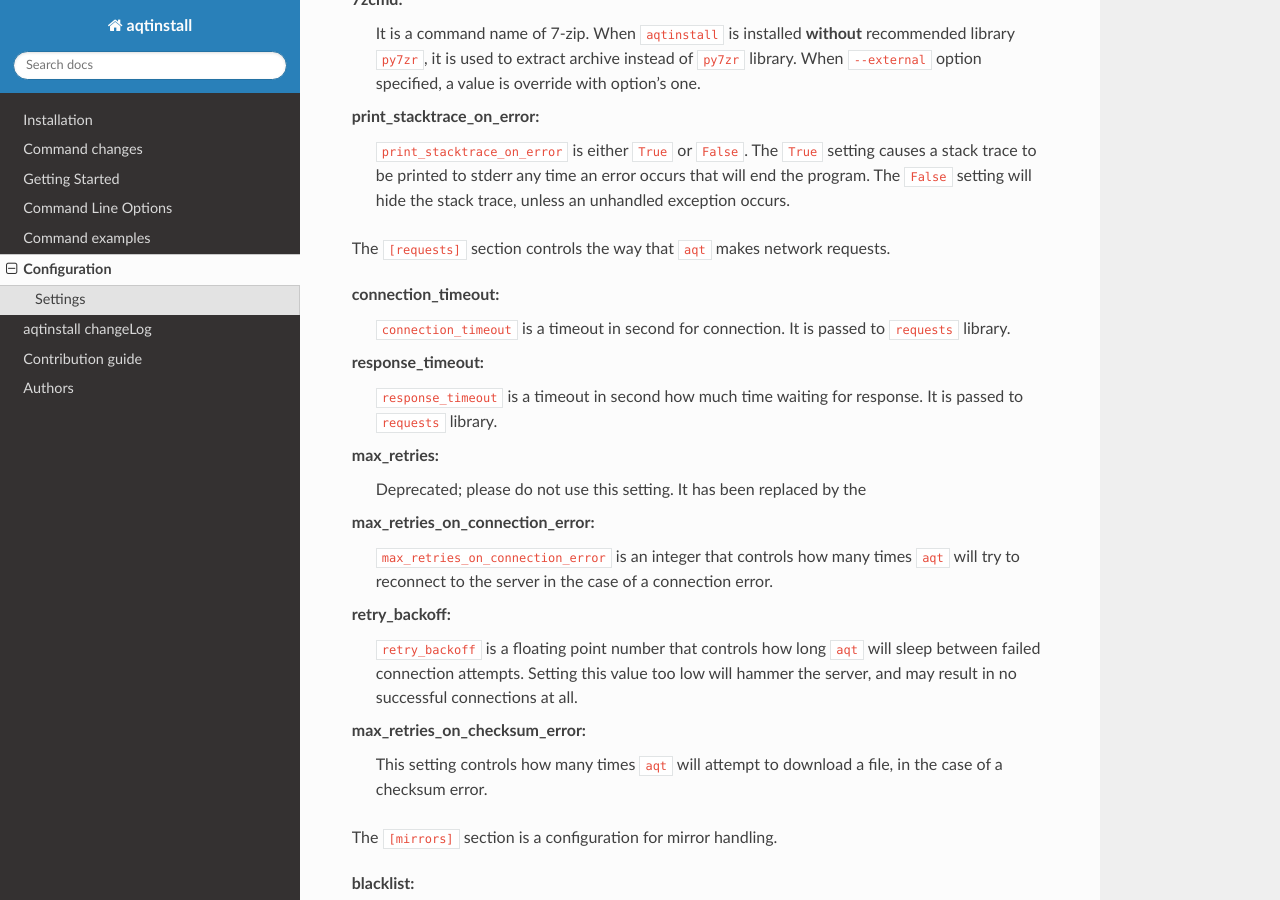
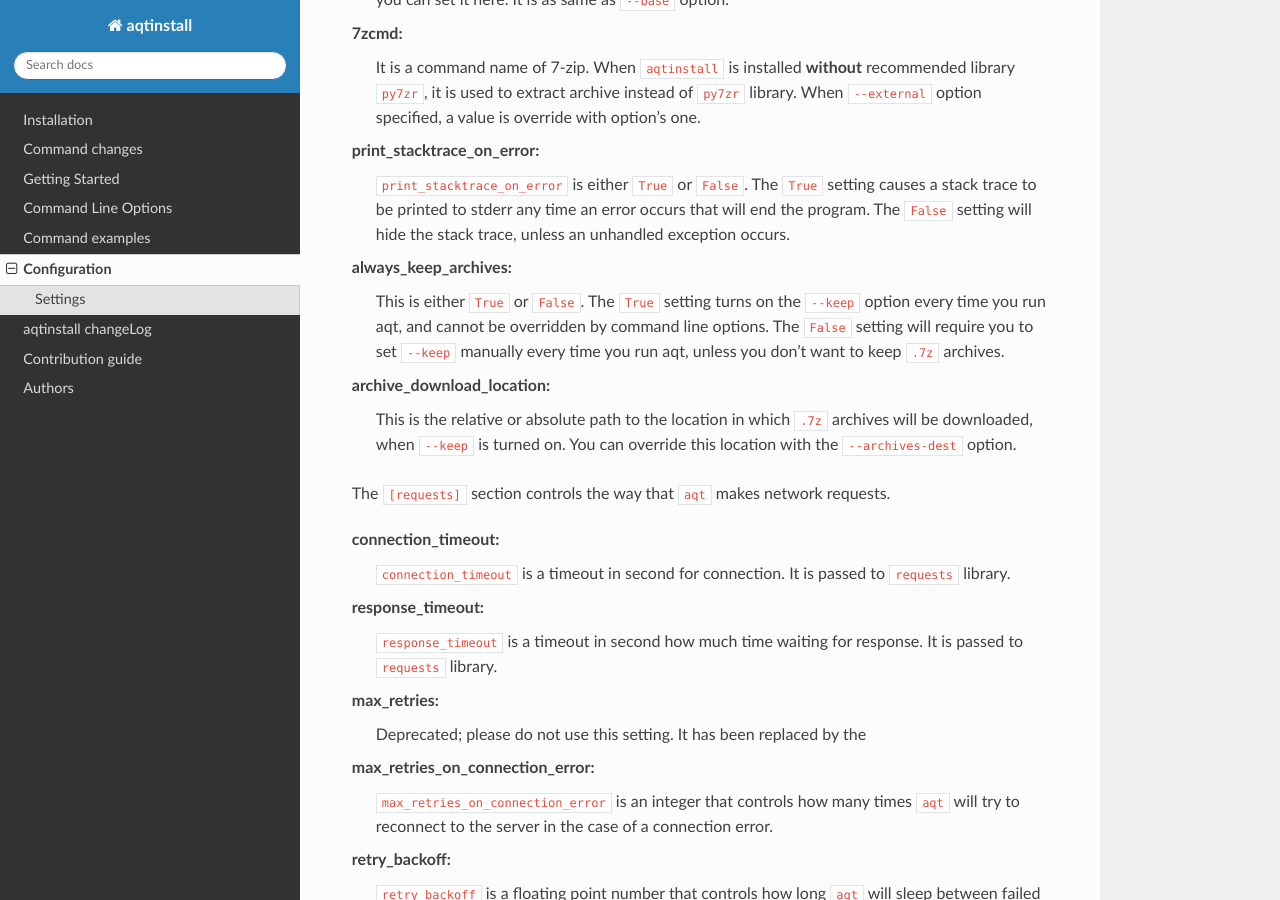
Before and after one commit to miurahr/aqtinstall, a Sphinx documentation site: the page built from docs/configuration.rst, in a window 1280 px wide and 900 px high, scrolled down 1167 px. Built offline with Sphinx 7.4.7 and the Read the Docs theme 2.0.0, drawn with Linux system fonts in a browser that asks for light colours; the version number could not be read and is left out; some of the changed text lies outside the part shown.

Commit message:
Add settings entries for --keep & --archive-dest
This allows a user to turn on `--keep` every time they run the program,
and to set the default archive destination when `--keep` is turned on.
Using `--archive-dest` overrides the archive destination in setting.ini.

```diff
--- a/docs/configuration.rst
+++ b/docs/configuration.rst
@@ -20,6 +20,8 @@ A file is like as follows:
     baseurl: https://download.qt.io
     7zcmd: 7z
     print_stacktrace_on_error: False
+    always_keep_archives: False
+    archive_download_location: .
 
     [requests]
     connection_timeout: 3.5
@@ -71,6 +73,18 @@ print_stacktrace_on_error:
     The ``False`` setting will hide the stack trace, unless an unhandled
     exception occurs.
 
+always_keep_archives:
+    This is either ``True`` or ``False``.
+    The ``True`` setting turns on the ``--keep`` option every time you run aqt,
+    and cannot be overridden by command line options.
+    The ``False`` setting will require you to set ``--keep`` manually every time
+    you run aqt, unless you don't want to keep ``.7z`` archives.
+
+archive_download_location:
+    This is the relative or absolute path to the location in which ``.7z`` archives
+    will be downloaded, when ``--keep`` is turned on.
+    You can override this location with the ``--archives-dest`` option.
+
 
 The ``[requests]`` section controls the way that ``aqt`` makes network requests.
 
```
Also changed, not shown: 3 other files.
